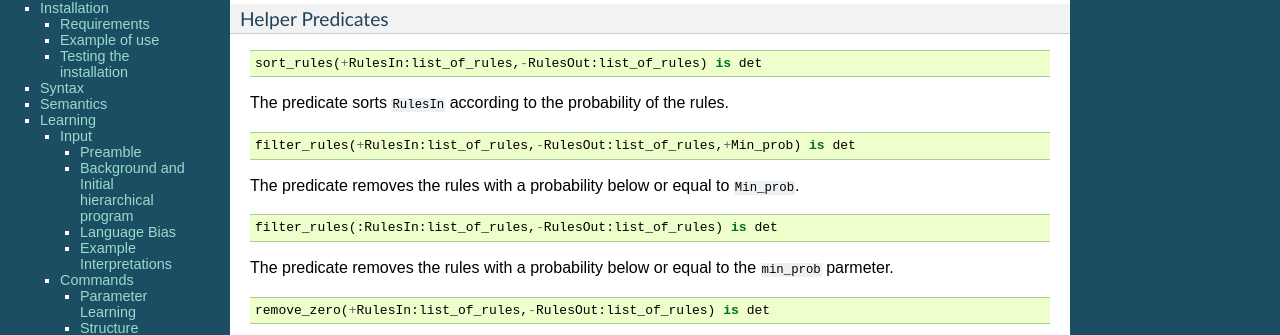
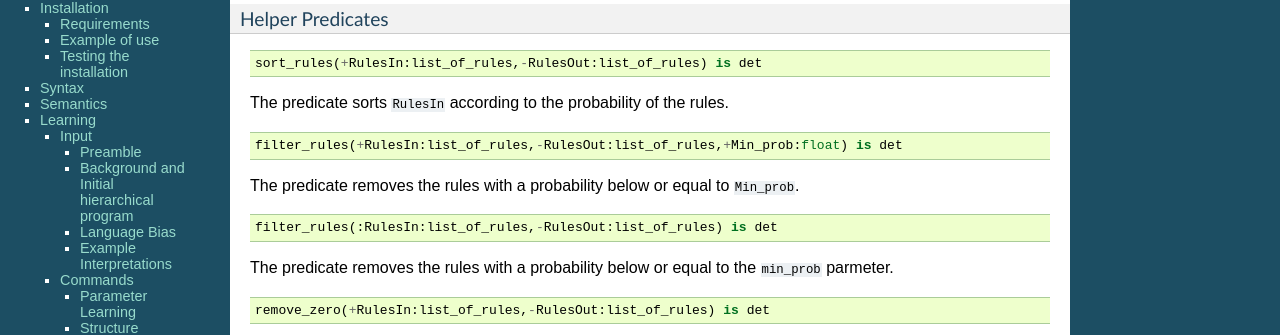
Before and after one commit to friguzzi/liftcover, a Sphinx documentation site: the page built from docs/index.rst, in a window 1280 px wide and 900 px high, scrolled down 7646 px. Shown: the part 122-457 px from the top of the window. Built offline with Sphinx 7.4.7, drawn with Linux system fonts in a browser that asks for light colours; cross-references to code outside the pages are shown as plain code.

Commit message:
typos in docs

```diff
--- a/docs/index.rst
+++ b/docs/index.rst
@@ -419,7 +419,7 @@ Helper Predicates
 
 The predicate sorts :code:`RulesIn` according to the probability of the rules. ::
 
-	filter_rules(+RulesIn:list_of_rules,-RulesOut:list_of_rules,+Min_prob) is det
+	filter_rules(+RulesIn:list_of_rules,-RulesOut:list_of_rules,+Min_prob:float) is det
 
 The predicate removes the rules with a probability below or equal to :code:`Min_prob`. ::
 
--- a/docs/pldoc/liftcover.html
+++ b/docs/pldoc/liftcover.html
@@ -32,7 +32,7 @@ and in <var>Results</var> a list containing the probabilistic result for each qu
 of the input file using the folds indicated in <var>TrainFolds</var> for training.
 It returns in <var>P</var> the input program with the updated parameters.</dd>
 <dt class="pubdef"><span style="float:right">&nbsp;</span><a name="filter_rules/2"><b class="pred">filter_rules</b><var class="arglist">(:RulesIn:list_of_rules, -RulesOut:list_of_rules)</var></a> is <b class="det">det</b></dt><dd class="defbody">The predicate removes the rules with a probability below or equal to the <code>min_prob</code> parmeter.</dd>
-<dt class="pubdef"><span style="float:right">&nbsp;</span><a name="filter_rules/3"><b class="pred">filter_rules</b><var class="arglist">(+RulesIn:list_of_rules, -RulesOut:list_of_rules, +Min_prob)</var></a> is <b class="det">det</b></dt><dd class="defbody">The predicate removes from the rules with a probability below or equal to <code>Min_prob</code>.</dd>
+<dt class="pubdef"><span style="float:right">&nbsp;</span><a name="filter_rules/3"><b class="pred">filter_rules</b><var class="arglist">(+RulesIn:list_of_rules, -RulesOut:list_of_rules, +Min_prob:float)</var></a> is <b class="det">det</b></dt><dd class="defbody">The predicate removes from the rules with a probability below or equal to <code>Min_prob</code>.</dd>
 <dt class="pubdef"><span style="float:right">&nbsp;</span><a name="remove_zero/2"><b class="pred">remove_zero</b><var class="arglist">(+RulesIn:list_of_rules, -RulesOut:list_of_rules)</var></a> is <b class="det">det</b></dt><dd class="defbody">The predicate removes the rules with a probability of 0.0.</dd>
 <dt class="pubdef"><span style="float:right">&nbsp;</span><a name="set_lift/2"><b class="pred">set_lift</b><var class="arglist">(:Parameter:atom, +Value:term)</var></a> is <b class="det">det</b></dt><dd class="defbody">The predicate sets the value of a parameter
 For a list of parameters see
```
Also changed, not shown: 7 other files.
